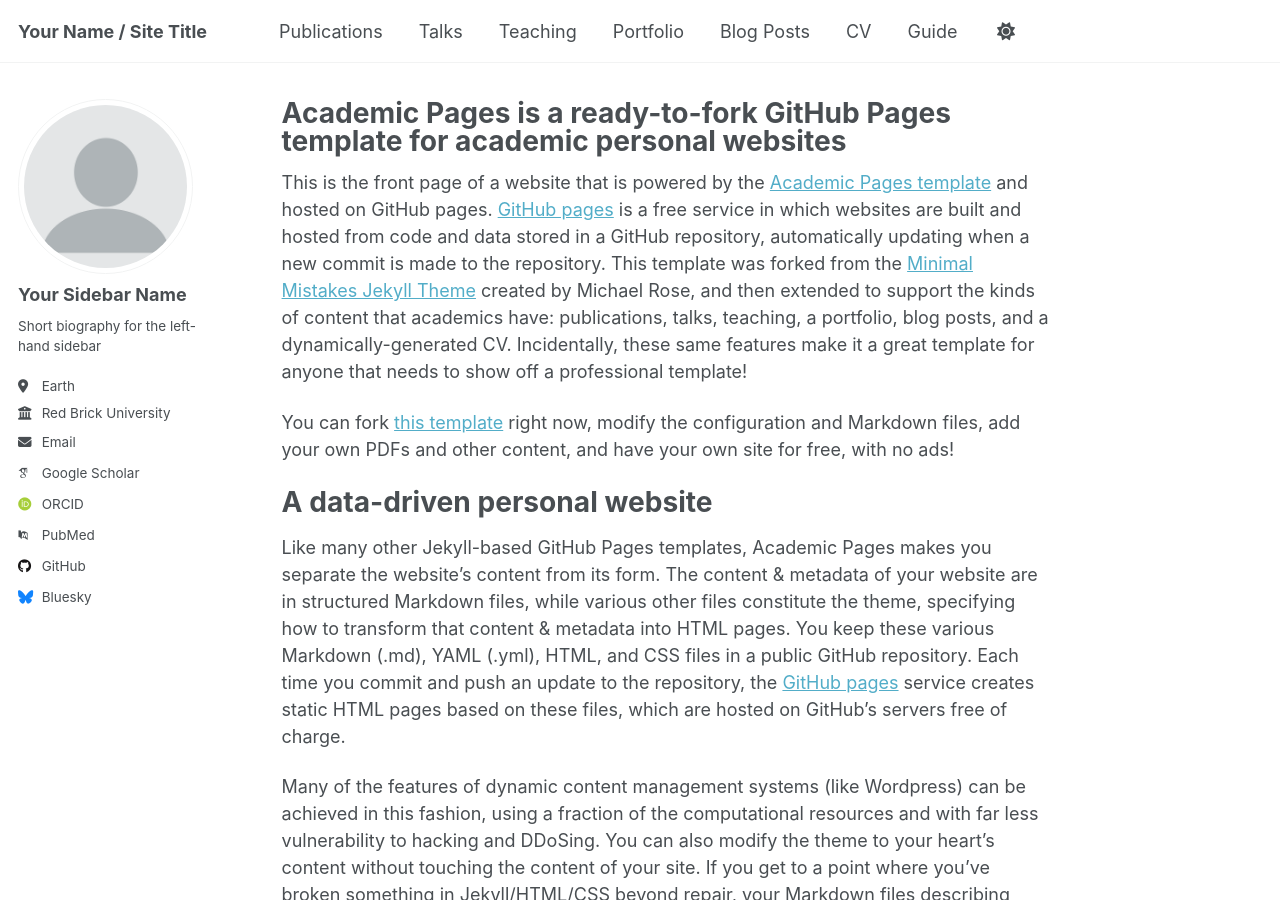
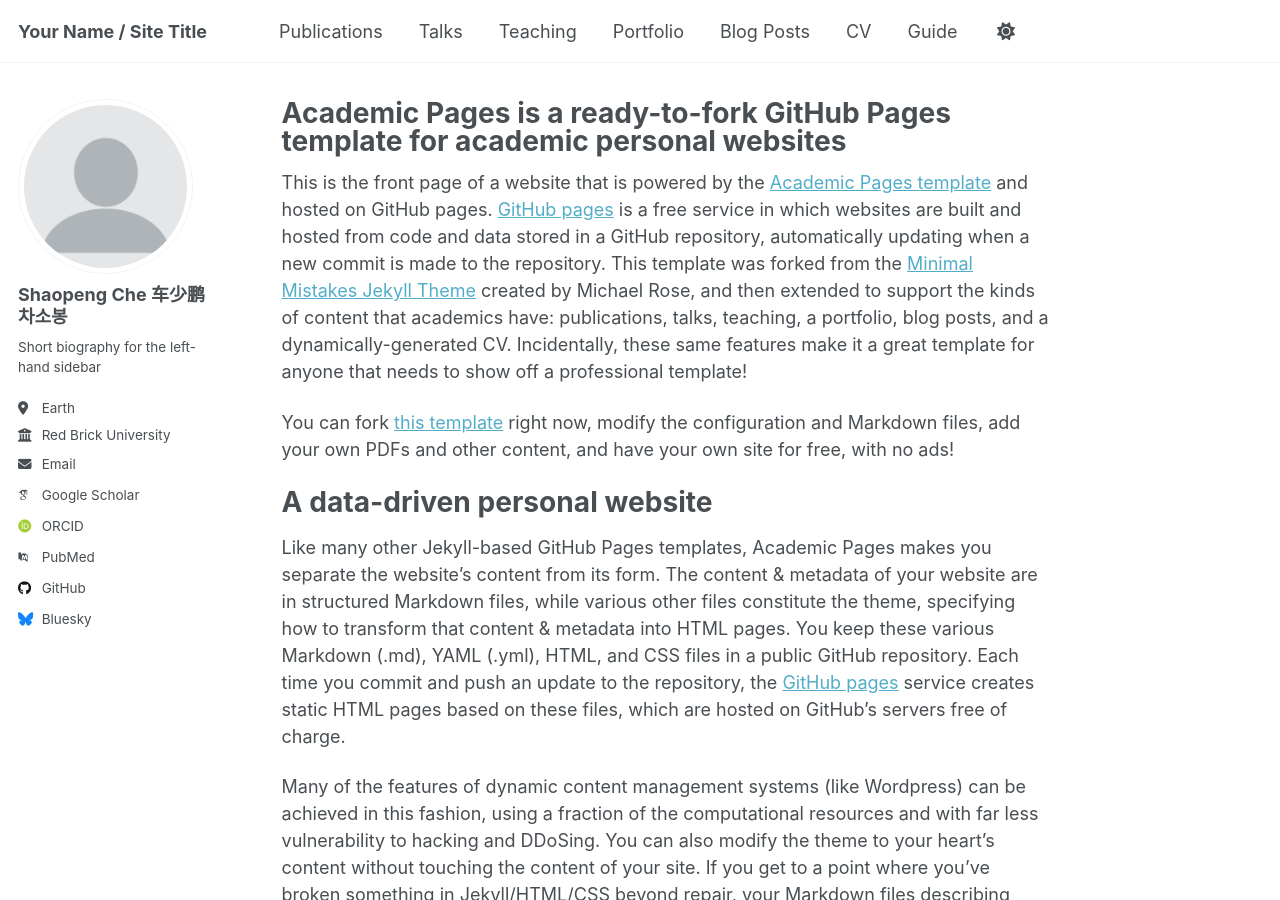
Before and after one commit to cheshaopeng/academicpages, a Jekyll site: the page built from _pages/about.md, in a window 1280 px wide and 900 px high. Built offline with Jekyll 4.4.1, drawn with Linux system fonts in a browser that asks for light colours; some web fonts are replaced; a script that is not in the unit is left out.

Commit message:
_config.yml

```diff
--- a/_config.yml
+++ b/_config.yml
@@ -23,7 +23,7 @@ repository               : "academicpages/academicpages.github.io"
 author:
   # Biographic information
   avatar           : "profile.png"
-  name             : "Your Sidebar Name"
+  name             : "Shaopeng Che 车少鹏 차소봉"
   pronouns         : # example: "she/her"
   bio              : "Short biography for the left-hand sidebar"
   location         : "Earth"
```
